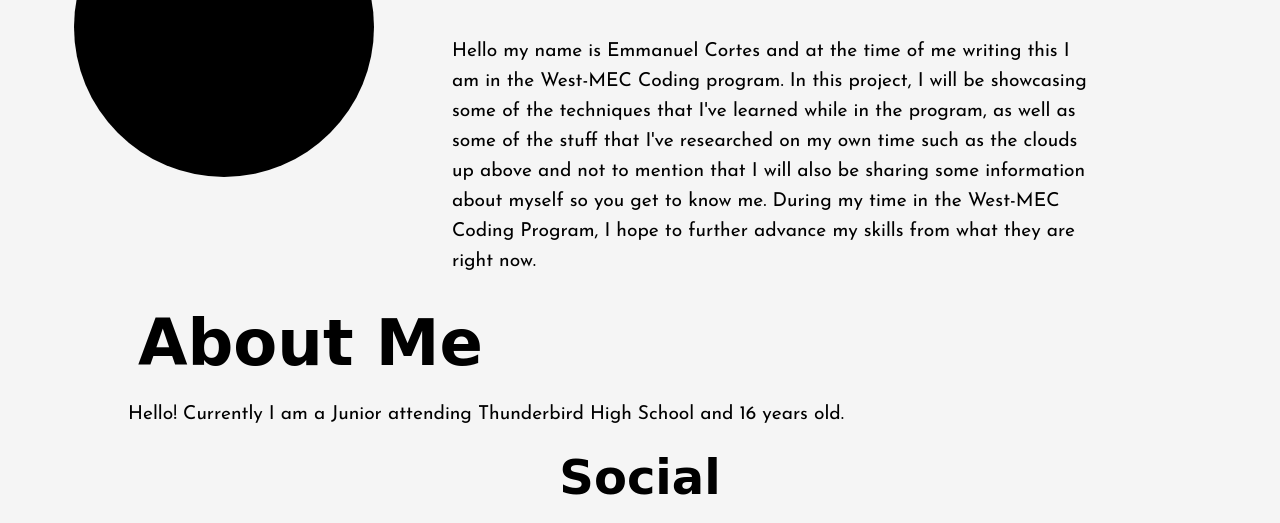
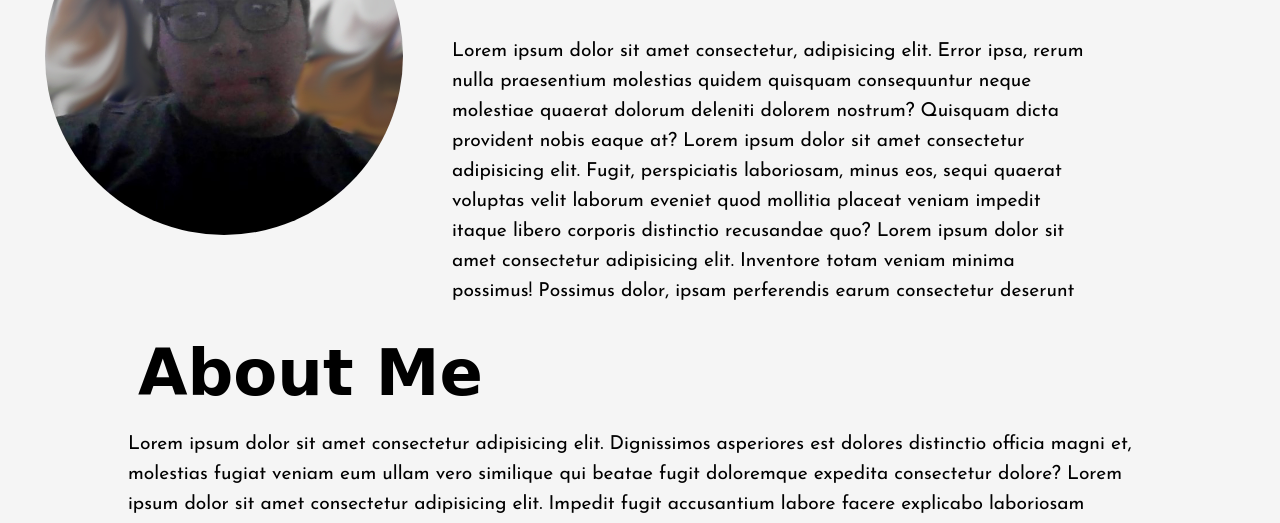
Before and after one commit to ECortes016/EmmanuelCortesTerm, a plain HTML site: page index.html in a window 1280 px wide. Shown: the part 543-1066 px from the top of the page. Drawn offline with Linux system fonts and the light colour scheme; a web font is replaced by a local one.

Commit message:
Updates
Made changes

```diff
--- a/index.html
+++ b/index.html
@@ -11,8 +11,8 @@
     <link href="https://fonts.googleapis.com/css?family=Allan" rel="stylesheet">
     <link href="https://fonts.googleapis.com/css?family=Josefin+Sans" rel="stylesheet">
 
-    <link rel="stylesheet" href="https://use.fontawesome.com/releases/v5.6.1/css/all.css" integrity="sha384-gfdkjb5BdAXd+lj+gudLWI+BXq4IuLW5IT+brZEZsLFm++aCMlF1V92rMkPaX4PP"
-        crossorigin="anonymous">
+    <link rel="stylesheet" href="https://use.fontawesome.com/releases/v5.6.1/css/all.css"
+        integrity="sha384-gfdkjb5BdAXd+lj+gudLWI+BXq4IuLW5IT+brZEZsLFm++aCMlF1V92rMkPaX4PP" crossorigin="anonymous">
 </head>
 
 <body>
@@ -30,7 +30,8 @@
 
                 <ul class="navicons">
                     <li id="lir"><a href="https://github.com/ECortes016"><i class="fab fa-github"></i></a></li>
-                    <li id="lir"><a href="mailto:ecortes016@west-mec.org?subject=Mailed from My Website!"><i class="fab fa-google"></i></a></li>
+                    <li id="lir"><a href="mailto:ecortes016@west-mec.org?subject=Mailed from My Website!"><i
+                                class="fab fa-google"></i></a></li>
                 </ul>
             </nav>
         </header>
@@ -38,20 +39,20 @@
 
     <div class="bodycontainer">
         <div class="icons">
-            <img id="me" src="img/black.png" alt="">
+            <img id="me" src="me3.png" alt="">
         </div>
 
         <div class="bcontent">
             <article>
                 <h2>| Hey there!</h2>
                 <p>
-                    Hello my name is Emmanuel Cortes and at the time of me writing this I am in the West-MEC Coding
-                    program. In this project, I will be showcasing some of the techniques that I've learned while in
-                    the program, as well as some of the stuff that I've researched on my own time such as the clouds up
-                    above and not to mention that I will also be sharing some information about myself so you get to
-                    know me.
-                    During my time in the West-MEC Coding Program, I hope to further advance my skills from what
-                    they are right now.
+                    Lorem ipsum dolor sit amet consectetur, adipisicing elit. Error ipsa, rerum nulla praesentium
+                    molestias quidem quisquam consequuntur neque molestiae quaerat dolorum deleniti dolorem nostrum?
+                    Quisquam dicta provident nobis eaque at? Lorem ipsum dolor sit amet consectetur adipisicing elit.
+                    Fugit, perspiciatis laboriosam, minus eos, sequi quaerat voluptas velit laborum eveniet quod
+                    mollitia placeat veniam impedit itaque libero corporis distinctio recusandae quo? Lorem ipsum dolor
+                    sit amet consectetur adipisicing elit. Inventore totam veniam minima possimus! Possimus dolor, ipsam
+                    perferendis earum consectetur deserunt
                 </p>
             </article>
         </div>
@@ -60,7 +61,14 @@
             <article>
                 <h2>About Me</h2>
                 <p>
-                    Hello! Currently I am a Junior attending Thunderbird High School and 16 years old.
+                    Lorem ipsum dolor sit amet consectetur adipisicing elit. Dignissimos asperiores est dolores
+                    distinctio officia magni et, molestias fugiat veniam eum ullam vero similique qui beatae fugit
+                    doloremque expedita consectetur dolore? Lorem ipsum dolor sit amet consectetur adipisicing elit.
+                    Impedit fugit accusantium labore facere explicabo laboriosam dolorum numquam saepe culpa odio
+                    dolorem esse, porro repellat at molestias eaque sunt sit repellendus. Lorem ipsum dolor sit amet
+                    consectetur adipisicing elit. Sit molestias harum, quis dicta ea reprehenderit inventore rerum
+                    consequatur, a dolorum accusantium eaque veritatis possimus nam! Cum necessitatibus dolore eligendi
+                    eveniet?
                 </p>
             </article>
         </div>
@@ -70,7 +78,8 @@
             <ul>
                 <li><a id="ig" href="https://www.instagram.com/emnl.x/"><i class="fab fa-instagram"></i></a></li>
                 <li><a id="ds" href="https://discord.gg/8SykkA"><i class="fab fa-discord"></i></a></li>
-                <li><a id="fb" href="https://www.facebook.com/emmanuel.cortes.5891"><i class="fab fa-facebook-f"></i></a></li>
+                <li><a id="fb" href="https://www.facebook.com/emmanuel.cortes.5891"><i
+                            class="fab fa-facebook-f"></i></a></li>
             </ul>
         </div>
     </div>
--- a/styles1.css
+++ b/styles1.css
@@ -11,6 +11,10 @@ div.icons {
     width: 35%;
     text-align: center;
     display: inline-block
+}
+
+#me {
+    width: 80%;
 }
 
 div.bcontent {
```
Also changed, not shown: experience.html (+4 -26 lines), skills.html (+6 -24 lines), me.png (added), me3.png (added).
